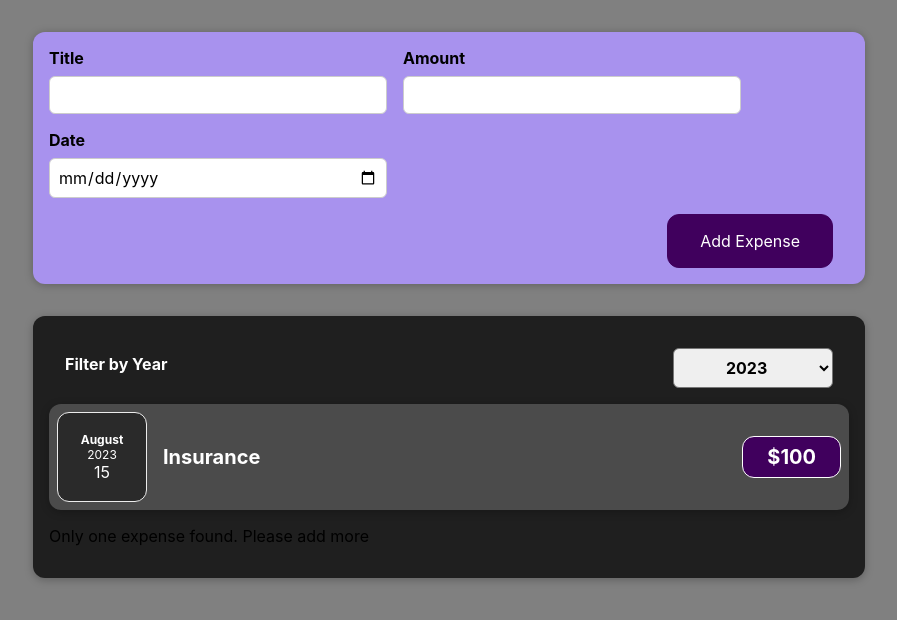
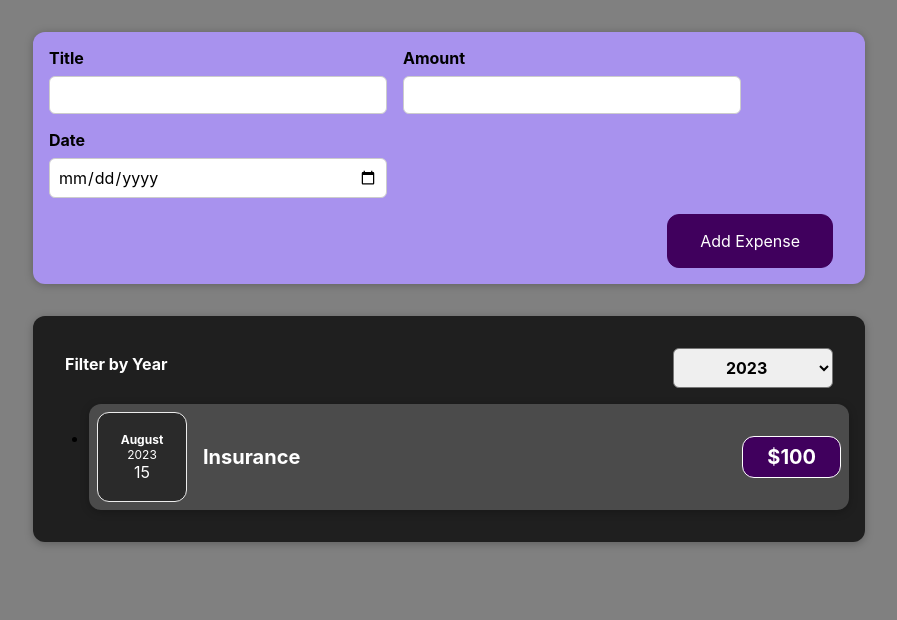
Before and after one commit to nishabdShunya/Automating-React-Course-for-Sharpener-Tech, a React (Create React App) app: page / in a window 1280 px wide. Shown: the top 620 px of the page, without its empty margins (191-1088 px from the left). Built offline with nearby package versions, Linux system fonts and the light colour scheme.

Commit message:
Add. Conditonal Return Statements

```diff
--- a/src/components/Expenses/ExpenseItem.js
+++ b/src/components/Expenses/ExpenseItem.js
@@ -5,6 +5,7 @@
 
 const ExpenseItem = (props) => {
   return (
+    <li>
       <Card className="expense-item">
         <ExpenseDate date={props.date} />
         <div className="expense-item__description">
@@ -12,6 +13,7 @@
           <div className="expense-item__price">${props.price}</div>
         </div>
       </Card>
+    </li>
   );
 };
 
--- a/src/components/Expenses/Expenses.js
+++ b/src/components/Expenses/Expenses.js
@@ -1,8 +1,8 @@
 // Write your code at relevant places in the code below:
 
 import React, { useState } from "react";
-import ExpenseItem from "./ExpenseItem";
 import ExpensesFilter from "./ExpensesFilter";
+import ExpensesList from "./ExpensesList";
 import "./Expenses.css";
 import Card from "../UI/Card";
 
@@ -17,33 +17,13 @@
     return expense.date.getFullYear().toString() === filteredYear;
   });
 
-  let expensesContent = <p>No expenses found</p>;
-
-  if (filteredExpenses.length > 0) {
-    expensesContent = filteredExpenses.map((expense) => {
-      return (
-        <>
-          <ExpenseItem
-            key={expense.id}
-            title={expense.title}
-            date={expense.date}
-            price={expense.price}
-          />
-          {filteredExpenses.length === 1 && (
-            <p>Only one expense found. Please add more</p>
-          )}
-        </>
-      );
-    });
-  }
-
   return (
     <Card className="expenses">
       <ExpensesFilter
         selected={filteredYear}
         onChangeFilter={changeFilterHandler}
       />
-      {expensesContent}
+      <ExpensesList items={filteredExpenses} />
     </Card>
   );
 };
--- /dev/null
+++ b/src/components/Expenses/ExpensesList.css
@@ -0,0 +1,9 @@
+.expenses-list {
+  list-style-type: none;
+  padding: 0;
+}
+
+.expenses-list__fallback {
+  color: white;
+  text-align: center;
+}
--- /dev/null
+++ b/src/components/Expenses/ExpensesList.js
@@ -0,0 +1,25 @@
+import React from "react";
+import ExpenseItem from "./ExpenseItem";
+
+const ExpensesList = (props) => {
+  if (props.items.length === 0) {
+    return <h2 className="expenses-list__fallback">No expenses found</h2>;
+  }
+
+  return (
+    <ul className="expenses-list">
+      {props.items.map((item) => {
+        return (
+          <ExpenseItem
+            key={item.id}
+            title={item.title}
+            date={item.date}
+            price={item.price}
+          />
+        );
+      })}
+    </ul>
+  );
+};
+
+export default ExpensesList;
```
Lines whose indentation alone changed are shown as unchanged.
